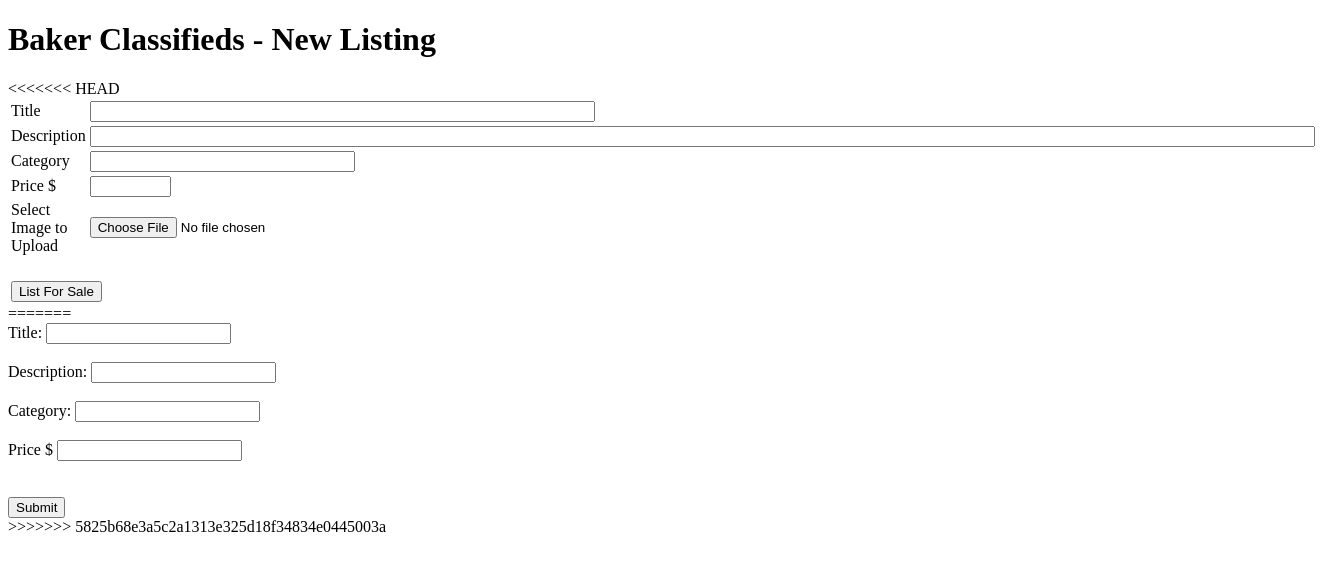
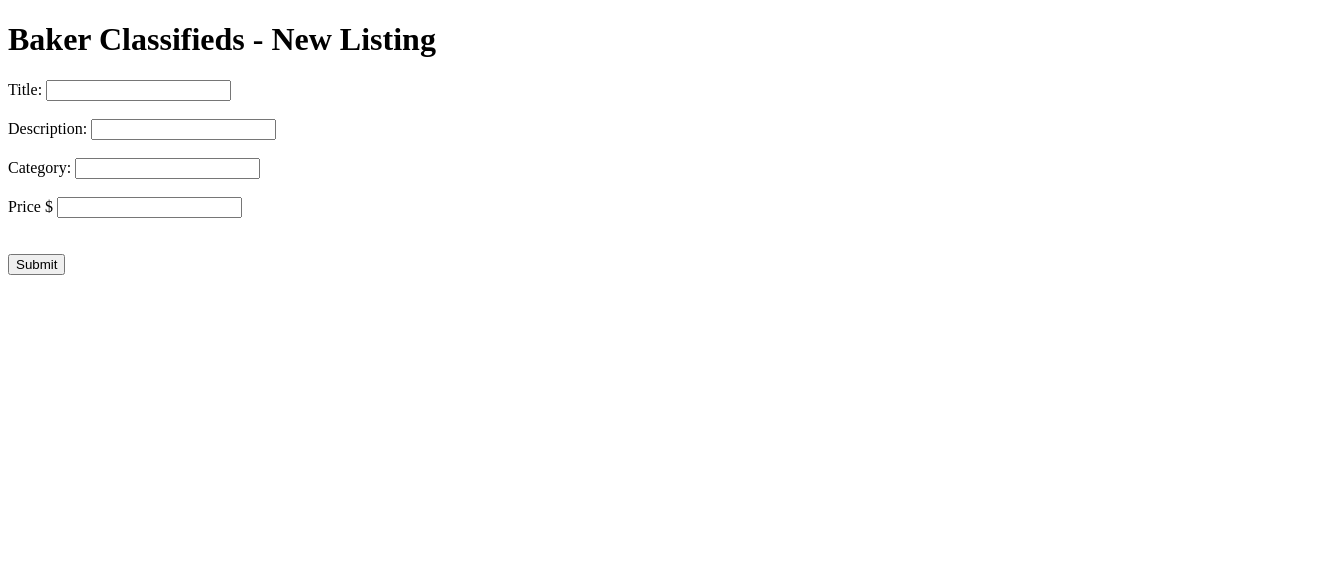
Before and after one commit to jjarocewicz/classifieds, a PHP site: page /new_listing.php in a window 1320 px wide. Shown: the top 571 px of the page. Run offline with PHP 8.4, Linux system fonts and the light colour scheme.

Commit message:
updates to register/create and merge changes to new listing

```diff
--- a/create.php
+++ b/create.php
@@ -25,20 +25,24 @@
                 echo "Sorry, file already exists.";
                 $uploadOk = 0;
             }
+
             // Check file size
             if ($_FILES["avatar"]["size"] > 500000) {
                 echo "Sorry, your file is too large.";
                 $uploadOk = 0;
             }
+
             // Allow certain file formats
             if($imageFileType != "jpg" && $imageFileType != "png" && $imageFileType != "jpeg"
             && $imageFileType != "gif" ) {
                 echo "Sorry, only JPG, JPEG, PNG & GIF files are allowed.";
                 $uploadOk = 0;
             }
+
             // Check if $uploadOk is set to 0 by an error
             if ($uploadOk == 0) {
                 echo "Sorry, your file was not uploaded.";
+
             // if everything is ok, try to upload file
             } else {
                 if (move_uploaded_file($_FILES["avatar"]["tmp_name"], $target_file)) {
--- a/list.php
+++ b/list.php
@@ -26,13 +26,7 @@ $description=$_POST['description'];
 $category=$_POST['category'];
 $price=$_POST['price'];
 
-<<<<<<< HEAD
-if(!$title || !$description || !$image || !$category || !$price) {
-    // $fields = array($title, $description, $image, $category, $price);
-    // var_dump($fields);
-=======
 if(!$title || !$description || !$category || !$price) {
->>>>>>> 5825b68e3a5c2a1313e325d18f34834e0445003a
     echo "You have not entered all the required details.<br />"."Please go back and try again.";
     exit;
 }
--- a/new_listing.php
+++ b/new_listing.php
@@ -7,37 +7,6 @@
 <body>
     <h1>Baker Classifieds - New Listing</h1>
 
-<<<<<<< HEAD
-        <form action="list.php" method="post" enctype="multipart/form-data">
-            <table border="0">
-                <tr>
-                    <td>Title</td>
-                    <td><input type="text" name="title" maxlength="60" size="60" class="form-control"></td>
-                </tr>
-                <tr>
-                    <td>Description</td>
-                    <td> <input type="text" name="description" maxlength="150" size="150" class="form-control"></td>
-                </tr>
-                <tr>
-                    <td>Category</td>
-                    <td> <input type="text" name="category" maxlength="30" size="30" class="form-control"></td>
-                </tr>
-                <tr>
-                    <td>Price $</td>
-                    <td><input type="text" name="price" maxlength="7" size="7" class="form-control"></td>
-                </tr>
-                <tr>
-                    <td>Select Image to Upload</td>
-                    <td><input type="file" name="image" id="image"></td>
-                </tr>
-                <tr><td><br/></td></tr>
-                <tr>
-                    <td colspan="2"><input type="submit" value="List For Sale"></td>
-                </tr>
-            </table>
-        </form>
-    </div>
-=======
     <form action="list.php" method="post" enctype="multipart/form-data">
 		Title: <input type="text" name="title"><br>
 		<br>
@@ -53,6 +22,5 @@
 		<br>
 		<input type="submit" value="Submit"><br>
     </form>
->>>>>>> 5825b68e3a5c2a1313e325d18f34834e0445003a
 </body>
 </html>
```
